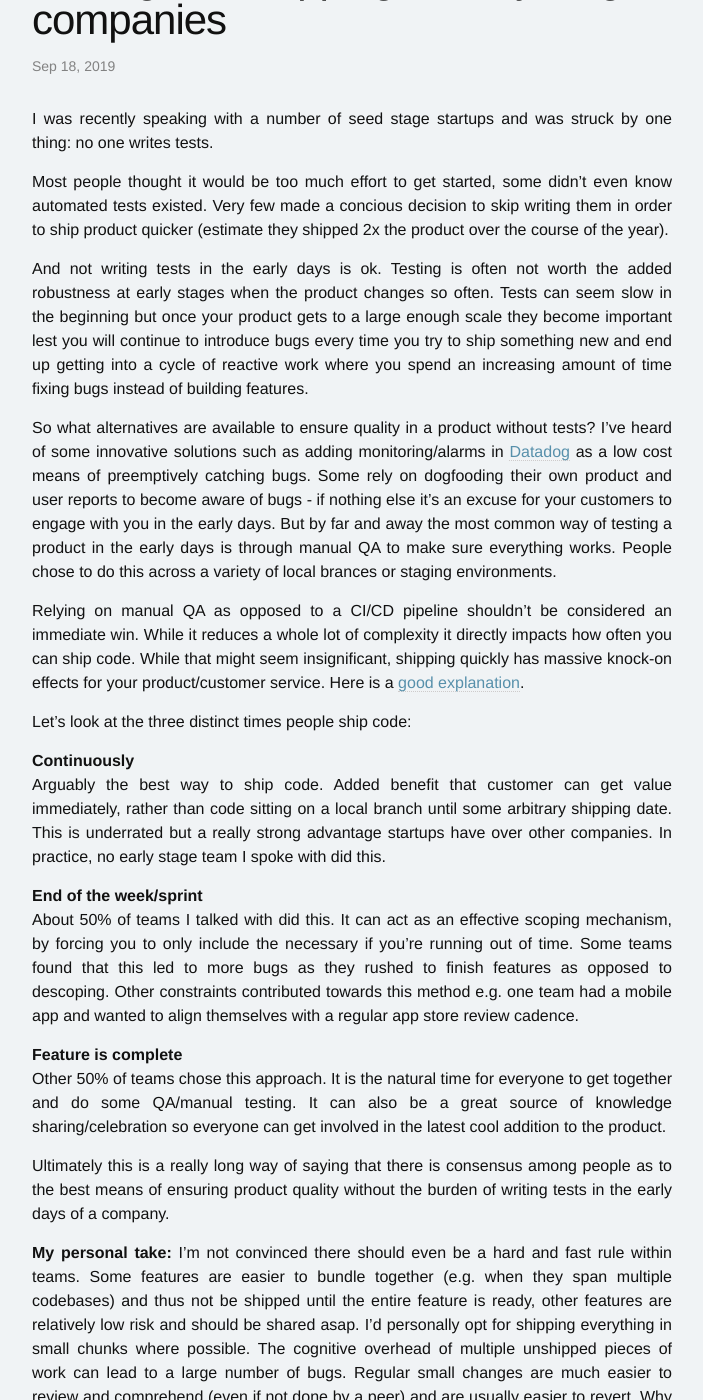
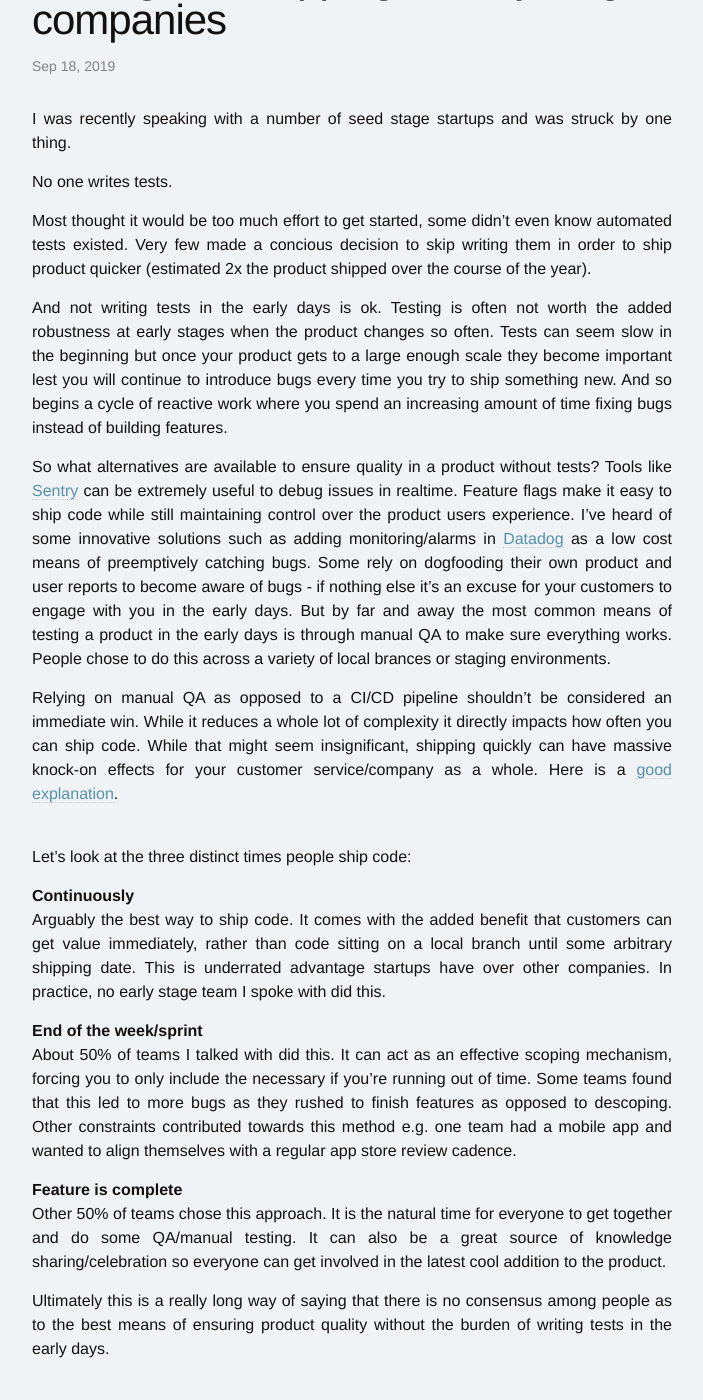
Before and after one commit to daibhin/daibhin.github.io, a Jekyll site: the page built from _posts/2019-09-18-testing-and-shipping-at-early-stage-companies.markdown, in a window 1280 px wide and 1400 px high, scrolled down 465 px. Shown: the whole window, without its empty margins (288-991 px from the left). Built offline with Jekyll 4.4.1, drawn with Linux system fonts in a browser that asks for light colours; some of the changed text lies outside the part shown.

Commit message:
Update testing post

```diff
--- a/_posts/2019-09-18-testing-and-shipping-at-early-stage-companies.markdown
+++ b/_posts/2019-09-18-testing-and-shipping-at-early-stage-companies.markdown
@@ -4,31 +4,36 @@
 date:   2019-09-18 09:51:00
 ---
 
-I was recently speaking with a number of seed stage startups and was struck by one thing: no one writes tests.
+I was recently speaking with a number of seed stage startups and was struck by one thing.
 
-Most people thought it would be too much effort to get started, some didn't even know automated tests existed. Very few made a concious decision to skip writing them in order to ship product quicker (estimate they shipped 2x the product over the course of the year).
+No one writes tests.
 
-And not writing tests in the early days is ok. Testing is often not worth the added robustness at early stages when the product changes so often. Tests can seem slow in the beginning but once your product gets to a large enough scale they become important lest you will continue to introduce bugs every time you try to ship something new and end up getting into a cycle of reactive work where you spend an increasing amount of time fixing bugs instead of building features.
+Most thought it would be too much effort to get started, some didn't even know automated tests existed. Very few made a concious decision to skip writing them in order to ship product quicker (estimated 2x the product shipped over the course of the year).
+
+And not writing tests in the early days is ok. Testing is often not worth the added robustness at early stages when the product changes so often. Tests can seem slow in the beginning but once your product gets to a large enough scale they become important lest you will continue to introduce bugs every time you try to ship something new. And so begins a cycle of reactive work where you spend an increasing amount of time fixing bugs instead of building features.
 
 
-So what alternatives are available to ensure quality in a product without tests? I've heard of some innovative solutions such as adding monitoring/alarms in [Datadog](https://www.datadoghq.com/) as a low cost means of preemptively catching bugs. Some rely on dogfooding their own product and user reports to become aware of bugs - if nothing else it's an excuse for your customers to engage with you in the early days. But by far and away the most common way of testing a product in the early days is through manual QA to make sure everything works. People chose to do this across a variety of local brances or staging environments.
+So what alternatives are available to ensure quality in a product without tests? Tools like [Sentry](http://sentry.io/) can be extremely useful to debug issues in realtime. Feature flags make it easy to ship code while still maintaining control over the product users experience. I've heard of some innovative solutions such as adding monitoring/alarms in [Datadog](https://www.datadoghq.com/) as a low cost means of preemptively catching bugs. Some rely on dogfooding their own product and user reports to become aware of bugs - if nothing else it's an excuse for your customers to engage with you in the early days. But by far and away the most common means of testing a product in the early days is through manual QA to make sure everything works. People chose to do this across a variety of local brances or staging environments.
 
-Relying on manual QA as opposed to a CI/CD pipeline shouldn't be considered an immediate win. While it reduces a whole lot of complexity it directly impacts how often you can ship code. While that might seem insignificant, shipping quickly has massive knock-on effects for your product/customer service. Here is a [good explanation](https://www.intercom.com/blog/shipping-is-your-companys-heartbeat/).
+Relying on manual QA as opposed to a CI/CD pipeline shouldn't be considered an immediate win. While it reduces a whole lot of complexity it directly impacts how often you can ship code. While that might seem insignificant, shipping quickly can have massive knock-on effects for your customer service/company as a whole. Here is a [good explanation](https://www.intercom.com/blog/shipping-is-your-companys-heartbeat/).
 
+<br>
 Let's look at the three distinct times people ship code:
 
 **Continuously**<br>
-Arguably the best way to ship code. Added benefit that customer can get value immediately, rather than code sitting on a local branch until some arbitrary shipping date. This is underrated but a really strong advantage startups have over other companies. In practice, no early stage team I spoke with did this.
+Arguably the best way to ship code. It comes with the added benefit that customers can get value immediately, rather than code sitting on a local branch until some arbitrary shipping date. This is underrated advantage startups have over other companies. In practice, no early stage team I spoke with did this.
 
 **End of the week/sprint**<br>
-About 50% of teams I talked with did this. It can act as an effective scoping mechanism, by forcing you to only include the necessary if you're running out of time. Some teams found that this led to more bugs as they rushed to finish features as opposed to descoping. Other constraints contributed towards this method e.g. one team had a mobile app and wanted to align themselves with a regular app store review cadence.
+About 50% of teams I talked with did this. It can act as an effective scoping mechanism, forcing you to only include the necessary if you're running out of time. Some teams found that this led to more bugs as they rushed to finish features as opposed to descoping. Other constraints contributed towards this method e.g. one team had a mobile app and wanted to align themselves with a regular app store review cadence.
 
 **Feature is complete**<br>
 Other 50% of teams chose this approach. It is the natural time for everyone to get together and do some QA/manual testing. It can also be a great source of knowledge sharing/celebration so everyone can get involved in the latest cool addition to the product.
 
 
-Ultimately this is a really long way of saying that there is consensus among people as to the best means of ensuring product quality without the burden of writing tests in the early days of a company.
+Ultimately this is a really long way of saying that there is no consensus among people as to the best means of ensuring product quality without the burden of writing tests in the early days.
+<br>
+<br>
 
-**My personal take:** I'm not convinced there should even be a hard and fast rule within teams. Some features are easier to bundle together (e.g. when they span multiple codebases) and thus not be shipped until the entire feature is ready, other features are relatively low risk and should be shared asap. I'd personally opt for shipping everything in small chunks where possible. The cognitive overhead of multiple unshipped pieces of work can lead to a large number of bugs. Regular small changes are much easier to review and comprehend (even if not done by a peer) and are usually easier to revert. Why have to revert an entire PR when there is only a small part of the feature broken?
+**My personal take:** I'm not convinced there should be a hard and fast rule within teams. Some features are easier to bundle together (e.g. when they span multiple codebases) and thus should not be shipped until the entire feature is ready. Other features are relatively low risk and should be shared asap. I'd personally opt for shipping everything in small chunks where possible. The cognitive overhead of multiple unshipped pieces of work can lead to a large number of bugs. Small regular changes are much easier to review and comprehend (even if not done by a peer), and are usually easier to revert. Why have to revert an entire PR when there is only a small portion of the feature that doesn't work?
 
 I think it comes down to instilling a conscious mindset in engineers about the cost/benefit analysis of what they're shipping. Maybe a better way to get engineers to think about it is by asking "what are the dangers of me shipping this feature?" or "how easy is it to roll back?", if the opportunity cost is greater than the risk associated then I'd suggest shipping and giving customers immediate value. An impetus to ship sooner is always better, as long as it's adequately tempered.
```
